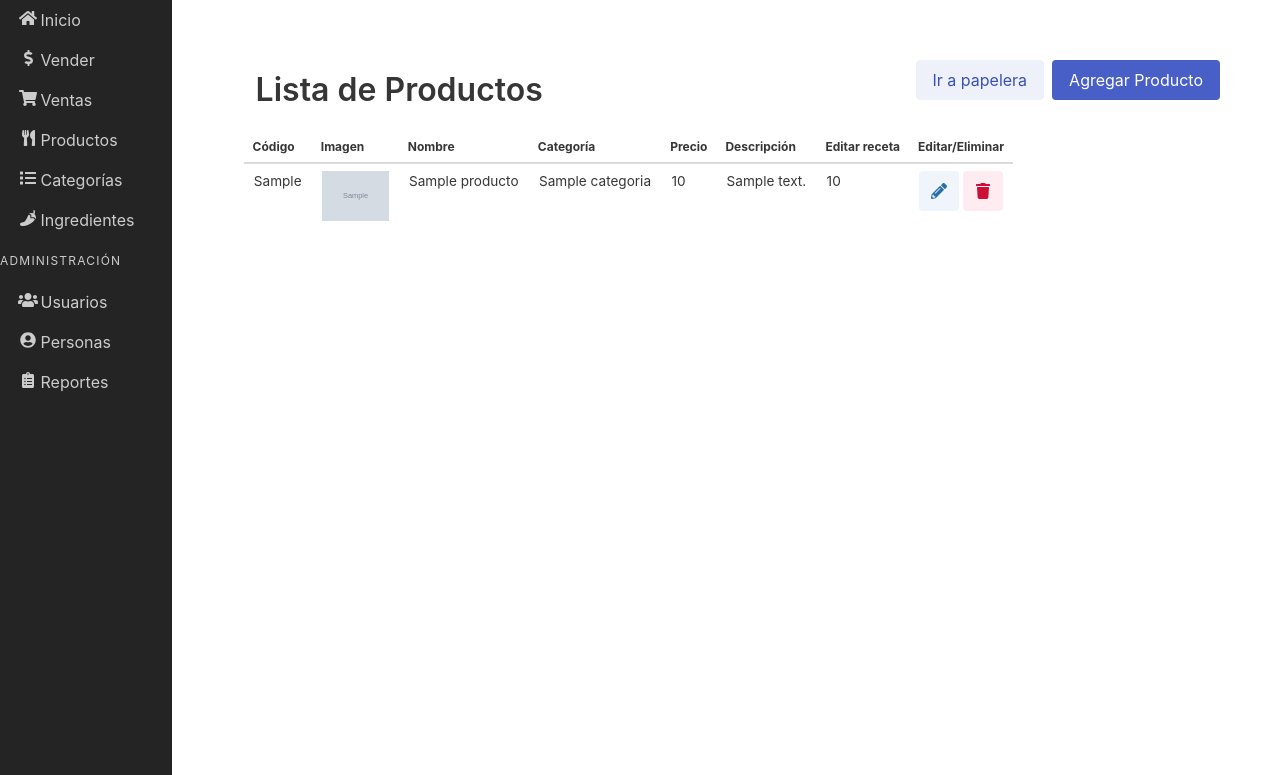
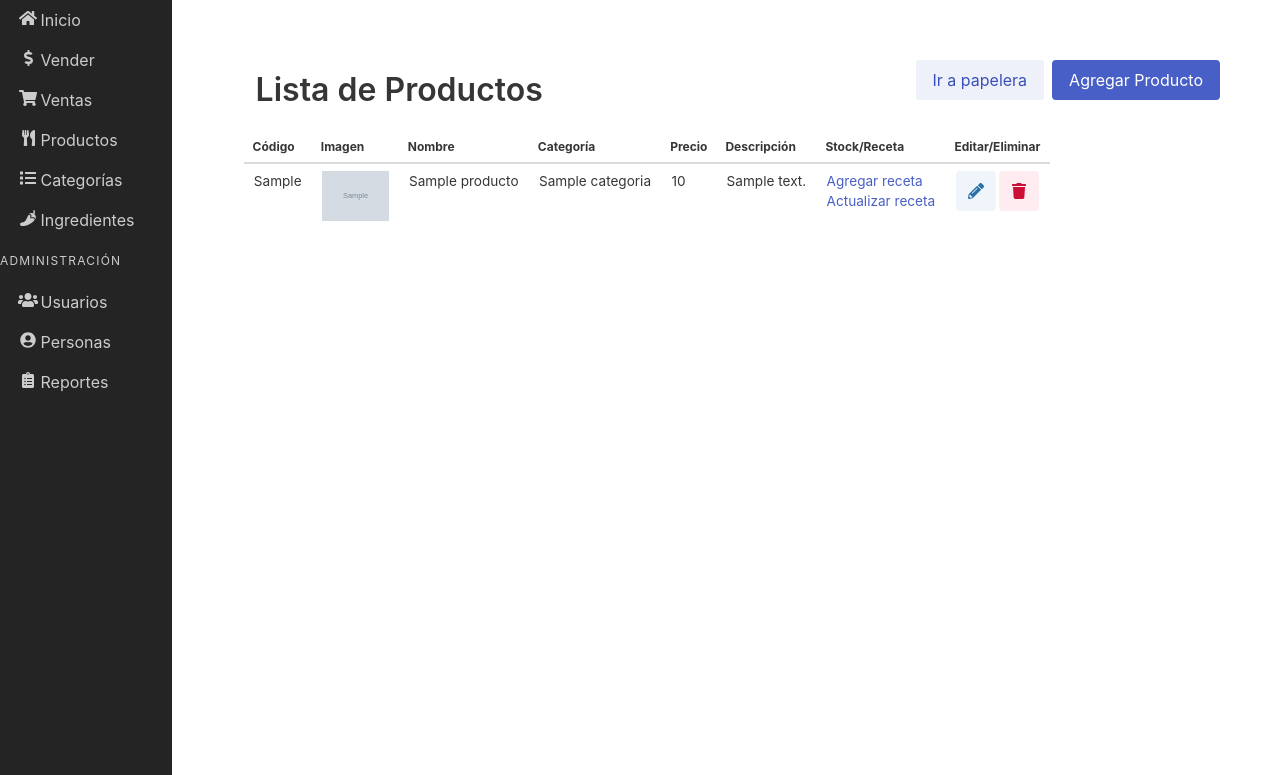
Before and after one commit to ryuuseinan/Sistema-de-control-de-inventario, a Flask app: page /productos in a window 1280 px wide. Shown: the part 52-827 px from the top of the page. Run offline with Flask 3, Linux system fonts and the light colour scheme; tables that the repository leaves empty hold one stand-in row (values such as "Sample post"); grey boxes marked "Sample" are stand-in pictures; some libraries are stand-ins or nearby versions.

Commit message:
Arreglar productos y botones para agregar receta y stock

```diff
--- a/app/app.py
+++ b/app/app.py
@@ -500,7 +500,7 @@ def agregar_receta(id):
 
 
 @app.route('/productos')
-def productos():
+def listar_productos():
     # Obtenemos todas los productos de la base de datos
     productos = db_session.query(Producto).all()
     # Verificamos si hay al menos un producto activo
@@ -592,7 +592,7 @@ def producto_reporte():
 def producto_editar(id):
     # Obtener el producto a editar de la base de datos
     producto = db_session.query(Producto).filter_by(id=id).one()
-    categorias = db_session.query(Categoria).all()
+    categoria = db_session.query(Categoria).all()
     if request.method == 'POST':
         # Obtener los datos del formulario
         codigo_barra = request.form['codigo_barra']
@@ -631,7 +631,7 @@ def producto_editar(id):
         return redirect(url_for('productos'))
 
     # Renderizar la plantilla de edición de productos
-    return render_template('producto/editar.html', producto=producto, categorias=categorias)
+    return render_template('producto/editar.html', producto=producto, categoria=categoria)
 
 @app.route('/producto/eliminar/<int:id>', methods=['GET', 'POST'])
 def producto_eliminar(id):
--- a/app/models/database.py
+++ b/app/models/database.py
@@ -77,6 +77,7 @@ class Producto(Base):
     descripcion = Column(Text)
     precio = Column(Integer, nullable=False)
     stock = Column(Integer)
+    tiene_receta = Column(Boolean, default=True, nullable=False)
     categoria_id = Column(Integer, ForeignKey('categoria.id'))
     fecha_creacion = Column(DateTime, default=datetime.now(), nullable=False)
     ultima_modificacion = Column(DateTime, default=datetime.now(), nullable=False)
--- a/app/templates/base.html
+++ b/app/templates/base.html
@@ -27,7 +27,7 @@
 				</a>
 				</li>
 				<li>
-				<a href="{{ url_for('productos') }}">
+				<a href="{{ url_for('listar_productos') }}">
 					<span class="icon is-small"><i class="fas fa-utensils"></i></span>
 					<span>Productos</span>
 				</a>
--- a/app/templates/producto/eliminar.html
+++ b/app/templates/producto/eliminar.html
@@ -12,7 +12,7 @@
                 <div class="field">
                     <div class="control">
                         <button class="button is-link" type="submit">Mover</button>
-                        <a href="{{ url_for('productos') }}" class="button is-link is-light">Cancelar</a>
+                        <a href="{{ url_for('listar_productos') }}" class="button is-link is-light">Cancelar</a>
                     </div>
                 </div>
             </form>
--- a/app/templates/producto/nuevo.html
+++ b/app/templates/producto/nuevo.html
@@ -66,7 +66,7 @@
           <button type="submit" class="button is-link">Guardar</button>
         </div>
         <div class="control">
-          <a href="{{ url_for('productos') }}" class="button is-link is-light">Cancelar</a>
+          <a href="{{ url_for('listar_productos') }}" class="button is-link is-light">Cancelar</a>
         </div>
       </div>
     </form>
--- a/app/templates/producto/papelera.html
+++ b/app/templates/producto/papelera.html
@@ -9,7 +9,7 @@
       <div class="column">
         <div class="column">
           <div class="buttons is-pulled-right">
-            <a href="{{ url_for('productos') }}" class="button is-link is-light">Volver</a>
+            <a href="{{ url_for('listar_productos') }}" class="button is-link is-light">Volver</a>
           </div>
         </div>
         {% if hay_activas %}
--- a/app/templates/producto/productos.html
+++ b/app/templates/producto/productos.html
@@ -28,7 +28,7 @@
               <th>Categoría</th>
               <th>Precio</th>
               <th>Descripción</th>
-              <th>Editar receta</th>
+              <th>Stock/Receta</th>
               <th>Editar/Eliminar</th>
             </tr>
           </thead>
@@ -44,12 +44,19 @@
                 <td>{{ producto.precio }}</td>
                 <td class="descripcion">{{ producto.descripcion }}</td>
                 <td>
+                {% if not producto.tiene_receta %}
                 {% if producto.stock %}
-                {{ producto.stock }}
+                  {{ producto.stock }} unidades
                 {% else %}
-                  <a href="{{ url_for('agregar_receta', id=producto.id) }}" class="button is-info is-light">
-                    <span class="icon is-small"><i class="fa fa-pencil-alt" aria-hidden="true"></i></i></span>
+                  Sin stock<br>
+                  <a>Actualizar stock</a>
+                {% endif %}
+                {% else %}
+                  <a href="{{ url_for('agregar_receta', id=producto.id) }}">
+                    Agregar receta
                   </a>
+                  <br>
+                  <a>Actualizar receta</a>
                 {% endif %}
                 </td>
                 <td>
--- a/app/templates/producto/restaurar.html
+++ b/app/templates/producto/restaurar.html
@@ -12,7 +12,7 @@
                 <div class="field">
                     <div class="control">
                         <button class="button is-success" type="submit">Restaurar</button>
-                        <a href="{{ url_for('productos') }}" class="button">Cancelar</a>
+                        <a href="{{ url_for('listar_productos') }}" class="button">Cancelar</a>
                     </div>
                 </div>
             </form>
```
Also changed, not shown: app/templates/producto/editar.html (+3 -10 lines).
